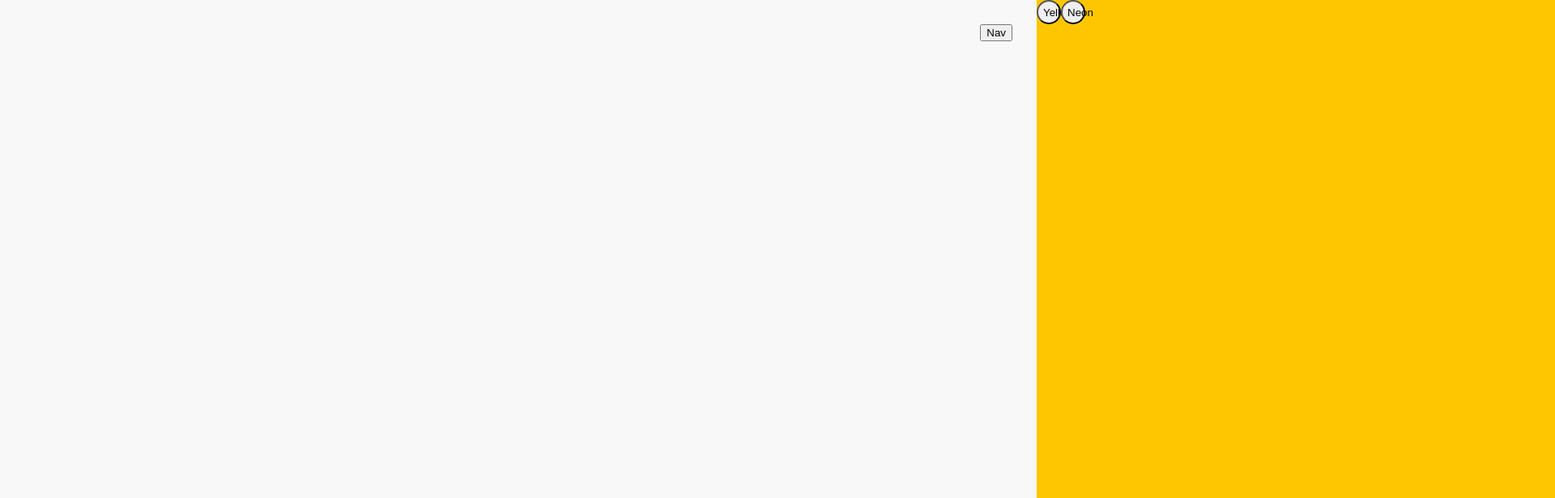
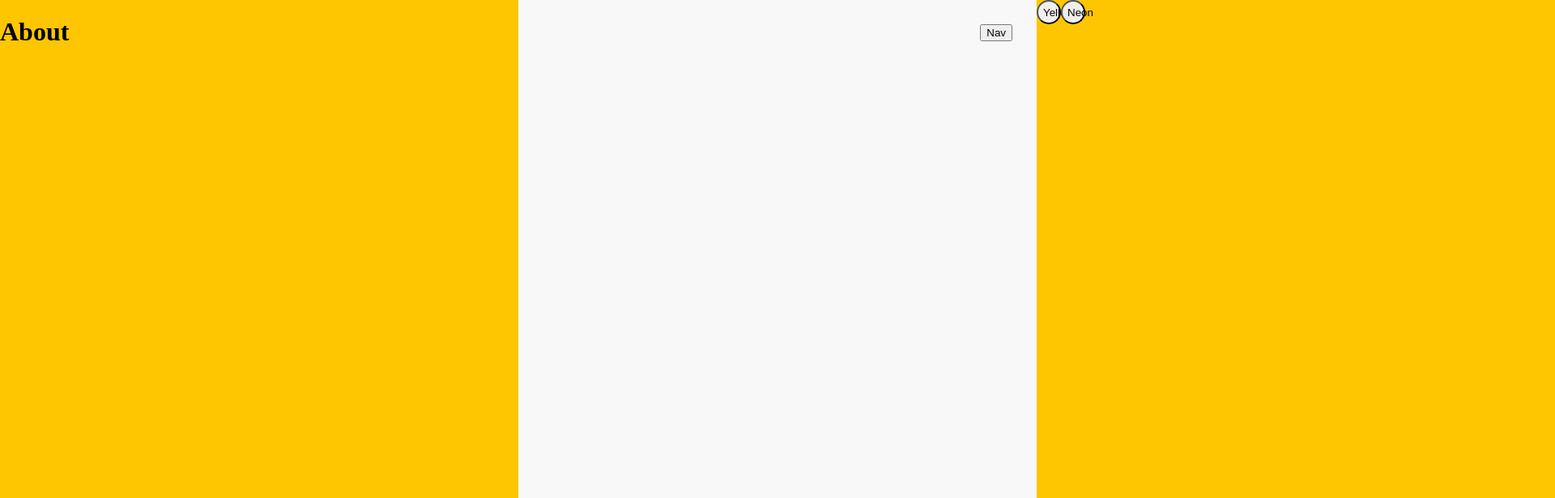
Before and after one commit to BryanPan342/bryan.pan-archived, a React app: page / in a window 1280 px wide. Shown: the top 616 px of the page at 81% size, 1920 px wide, since content can reach past the window. Built offline with nearby package versions, Linux system fonts and the light colour scheme.

Commit message:
works without inspect

```diff
--- a/public/index.html
+++ b/public/index.html
@@ -3,6 +3,7 @@
 <html>
     <head>
         <meta charset="UTF-8" />
+        <!-- <meta name="viewport" content="width=device-width, initial-scale=1.0"> -->
         <title>Bryan Pan</title>
         <!-- <script src="https://cdn.jsdelivr.net/npm/animejs@3.0.1/lib/anime.min.js"></script> -->
     </head>
--- a/src/components/Home.tsx
+++ b/src/components/Home.tsx
@@ -1,10 +1,37 @@
 import React, { useState, useEffect } from 'react';
+import {hide_hello, show_hello} from '../utils/animation';
+
 function Home() {
+    const [offset, setOffset] = useState(0);
+    const [animating, setAnimating] = useState(false);
+
+    const handleScroll = () => {
+        const showingHello = document.body.classList.contains('showHello');
+        const about = document.getElementById("about");
+        const bounding = about.getBoundingClientRect();
+        if(showingHello){
+            hide_hello();
+        }
+        if(bounding.top == 0 && !showingHello){
+            show_hello();
+        }
+        setOffset(bounding.top);
+    };
+
+    useEffect(() => {
+        window.addEventListener('scroll', handleScroll, { passive: true });
+        return () => {
+            window.removeEventListener('scroll', handleScroll);
+        };
+    }, []);
+
     return (
-        <div id='home'>
-            <div id='hello-block'></div>
-            <div className='body fullscreen' id='about'>
-                <h1> About </h1>
+        <main id='home'>
+            <div className='wrapper'>
+                <div id='hello-block'></div>
+                <div className='body fullscreen' id='about'>
+                    <h1> About </h1>
+                </div>
             </div>
             <div className='body halfscreen' id='personal'>
                 <h1> Personal Stuff </h1>
@@ -18,7 +45,7 @@ function Home() {
             <div className='body fullscreen'>
                 <h1> Projects </h1>
             </div>
-        </div>
+        </main>
     );
 }
 
--- a/src/components/styles/App.scss
+++ b/src/components/styles/App.scss
@@ -126,7 +126,6 @@ body {
 
 .fixed {
   margin: 30px 30px;
-  display: inline-block;
   position: fixed;
   z-index: 2;
 }
@@ -153,7 +152,6 @@ body {
 /* ---------------------------------------------------------- */
 
 .nav {
-  display:block;
   background: var(--cooler-bg);
   color: var(--text);
   z-index: 3;
@@ -168,16 +166,21 @@ body {
 /* 6. Home Page
 /* ---------------------------------------------------------- */
 
+#home .wrapper{
+  position: relative;
+  height: calc(100vh + 50vh);
+}
+
 #home #hello-block{
   z-index: 2;
-  height: 100vh;
+  height: 100%;
   width: 100vw;
-  display:block;
-  position: fixed;
+  position: absolute;
   background: var(--bg);
 }
 
 #home #about{
+  height: 100%;
   background: var(--cooler-bg);
 }
 
@@ -188,8 +191,6 @@ body {
   }
 }
 
-
-
 /* Temp
 /* ---------------------------------------------------------- */
 .expose{
--- a/src/utils/animation.ts
+++ b/src/utils/animation.ts
@@ -6,6 +6,7 @@ import {enable_scroll, disable_scroll} from './utility';
 ****************************/
 
 export function animate_nav(isNav: boolean){
+    console.log(isNav);
     const tgt = '.nav';
     if(isNav){
         anime({
@@ -120,3 +121,23 @@ export function hello_block(theme:string){
     }
     document.body.classList.add('showHello');
 }
+
+export function hide_hello(){
+    console.log('hide');
+    anime({
+        targets: '#hello-block',
+        translateX: '100%',
+        duration: 500,
+        easing: 'spring(1, 80, 10, 0)',
+    })
+    document.body.classList.remove('showHello');
+}
+export function show_hello(){
+    anime({
+        targets: '#hello-block',
+        translateX: '50%',
+        duration: 500,
+        easing: 'spring(1, 80, 10, 0)',
+    })
+    document.body.classList.add('showHello');
+}
--- a/src/utils/utility.ts
+++ b/src/utils/utility.ts
@@ -6,6 +6,7 @@ export function disable_scroll(){
 }
 
 export function enable_scroll(){
+    console.log('enabling');
     document.body.classList.remove('disable-scroll');
 }
 
```
